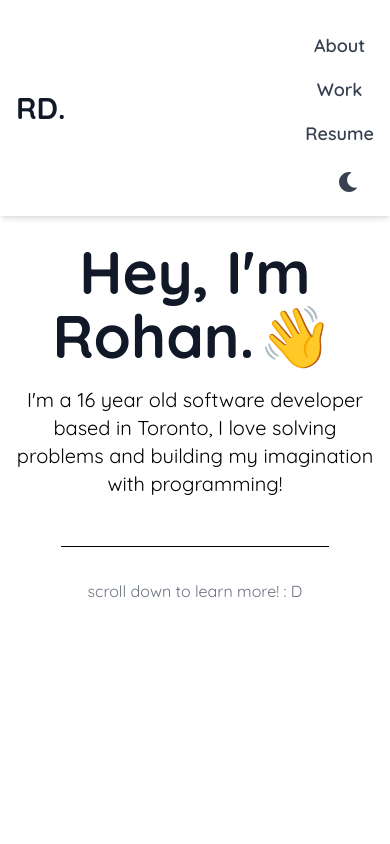
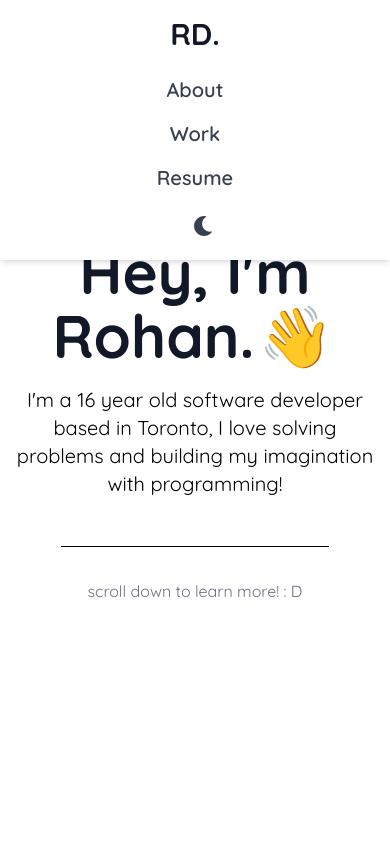
Before and after one commit to rdnm0/me, a React (Create React App) app: page / in a window 390 px wide. Shown: the top 844 px of the page. Built offline with nearby package versions, Linux system fonts and the light colour scheme; a web font is replaced by a local one.

Commit message:
phone changes

```diff
--- a/src/components/Navbar.jsx
+++ b/src/components/Navbar.jsx
@@ -3,18 +3,18 @@ import DarkModeToggle from './DarkModeToggle';
 
 const Navbar = () => {
   return (
-    <nav className="fixed top-0 left-0 right-0 flex flex-wrap justify-between items-center p-4 sm:p-6 bg-white dark:bg-gray-800 shadow-md text-lg z-50">
-      <a href="#home" className="text-3xl font-bold text-gray-900 dark:text-white hover:animate-spin">
+    <nav className="fixed top-0 left-0 right-0 flex flex-col sm:flex-row justify-between items-center p-4 sm:p-6 bg-white dark:bg-gray-800 shadow-md text-lg z-50">
+      <a href="#home" className="text-3xl font-bold text-gray-900 dark:text-white hover:animate-spin mb-2 sm:mb-0">
         RD.
       </a>
       <div className="flex flex-col sm:flex-row items-center space-y-4 sm:space-y-0 sm:space-x-8 mt-4 sm:mt-0">
-        <a href="#about" className="text-gray-700 dark:text-gray-300 font-semibold hover:text-black dark:hover:text-white transform hover:scale-110 transition duration-300 ease-in-out">
+        <a href="#about" className="text-gray-700 dark:text-gray-300 font-semibold hover:text-black dark:hover:text-white transform hover:scale-110 transition duration-300 ease-in-out text-xl">
           About
         </a>
-        <a href="#work" className="text-gray-700 dark:text-gray-300 font-semibold hover:text-black dark:hover:text-white transform hover:scale-110 transition duration-300 ease-in-out">
+        <a href="#work" className="text-gray-700 dark:text-gray-300 font-semibold hover:text-black dark:hover:text-white transform hover:scale-110 transition duration-300 ease-in-out text-xl">
           Work
         </a>
-        <a href="#resume" className="text-gray-700 dark:text-gray-300 font-semibold hover:text-black dark:hover:text-white transform hover:scale-110 transition duration-300 ease-in-out">
+        <a href="#resume" className="text-gray-700 dark:text-gray-300 font-semibold hover:text-black dark:hover:text-white transform hover:scale-110 transition duration-300 ease-in-out text-xl">
           Resume
         </a>
         <DarkModeToggle />
```
